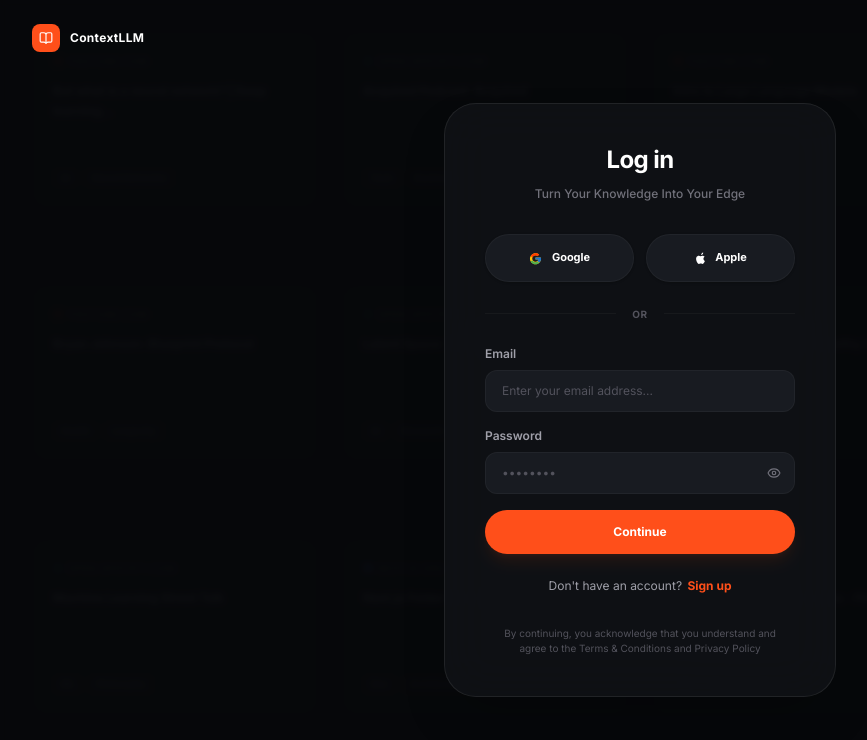
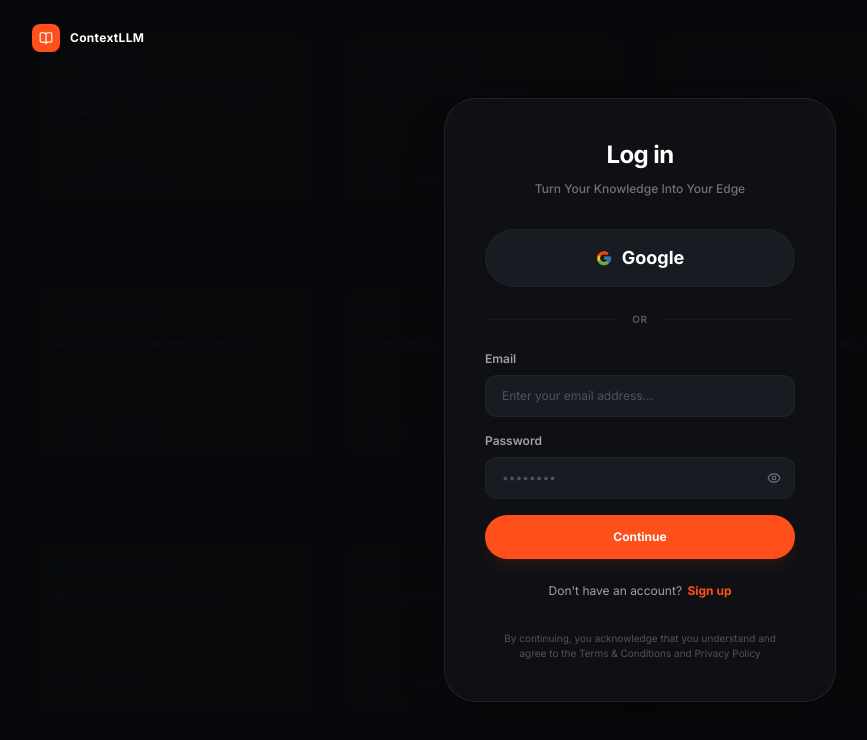
Before and after one commit to its-rahul-r15/ContextLLM, a React (Vite) app in the folder client/: page /login in a window 1280 px wide. Shown: the top 740 px of the page, without its empty margins (0-867 px from the left). Built offline with nearby package versions, Linux system fonts and the light colour scheme; no server answers.

Commit message:
add vercel.json

```diff
--- a/client/src/pages/LoginPage.jsx
+++ b/client/src/pages/LoginPage.jsx
@@ -97,12 +97,12 @@
           </p>
 
           {/* Social Sign-in row matching layout */}
-          <div className="grid grid-cols-2 gap-3 mb-6">
+          <div className="grid grid-cols-1 gap-3 mb-6">
             <a
               href={api.auth.googleUrl()}
-              className="flex items-center justify-center gap-2.5 py-3.5 px-4 rounded-full text-[11px] font-bold bg-[#181b21] border border-white/[0.04] hover:bg-zinc-800 hover:border-white/[0.08] text-white transition-all shadow-sm"
+              className="flex items-center justify-center gap-2.5 py-3.5 px-4 rounded-full text-[18px] font-bold bg-[#181b21] border border-white/4 hover:bg-zinc-800 hover:border-white/[0.08] text-white transition-all shadow-sm"
             >
-              <svg width="13" height="13" viewBox="0 0 48 48" className="shrink-0">
+              <svg width="16" height="16" viewBox="0 0 48 48" className="shrink-0">
                 <path fill="#FFC107" d="M43.6 20.1H42V20H24v8h11.3C33.6 32.7 29.2 36 24 36c-6.6 0-12-5.4-12-12s5.4-12 12-12c3.1 0 5.8 1.1 7.9 3L37.5 9.4C34.2 6.4 29.3 4.5 24 4.5 12.7 4.5 3.5 13.7 3.5 25S12.7 45.5 24 45.5 44.5 36.3 44.5 25c0-1.7-.2-3.3-.9-4.9z" />
                 <path fill="#FF3D00" d="M6.3 15.1l6.6 4.8C14.6 16.1 19 13 24 13c3.1 0 5.8 1.1 7.9 3L37.5 9.4C34.2 6.4 29.3 4.5 24 4.5c-7.7 0-14.3 4.4-17.7 10.6z" />
                 <path fill="#4CAF50" d="M24 45.5c5.2 0 9.9-1.8 13.5-4.8l-6.2-5.2C29.4 37 26.8 38 24 38c-5.2 0-9.6-3.3-11.3-8l-6.5 5C9.7 41 16.4 45.5 24 45.5z" />
@@ -111,15 +111,7 @@
               <span>Google</span>
             </a>
 
-            <button
-              onClick={() => alert("Apple authentication is currently unavailable.")}
-              className="flex items-center justify-center gap-2 py-3.5 px-4 rounded-full text-[11px] font-bold bg-[#181b21] border border-white/[0.04] hover:bg-zinc-800 hover:border-white/[0.08] text-white transition-all shadow-sm"
-            >
-              <svg width="13" height="13" viewBox="0 0 24 24" fill="currentColor" className="shrink-0 text-white">
-                <path d="M18.71 19.5c-.83 1.24-1.71 2.45-3.05 2.47-1.34.03-1.77-.79-3.29-.79-1.53 0-2 .77-3.27.82-1.31.05-2.3-1.32-3.14-2.53C4.25 17 2.94 12.45 4.7 9.39c.87-1.52 2.43-2.48 4.12-2.51 1.28-.02 2.5.87 3.29.87.78 0 2.26-1.07 3.81-.91.65.03 2.47.26 3.64 1.98-.09.06-2.17 1.28-2.15 3.81.03 3.02 2.65 4.03 2.68 4.04-.03.07-.42 1.44-1.38 2.83M15.97 4.17c.66-.81 1.11-1.93.99-3.06-.96.04-2.13.64-2.82 1.45-.6.69-1.12 1.83-.98 2.94 1.07.08 2.15-.52 2.81-1.33z" />
-              </svg>
-              <span>Apple</span>
-            </button>
+
           </div>
 
           {/* OR separator */}
```
Also changed, not shown: client/vercel.json (added).
